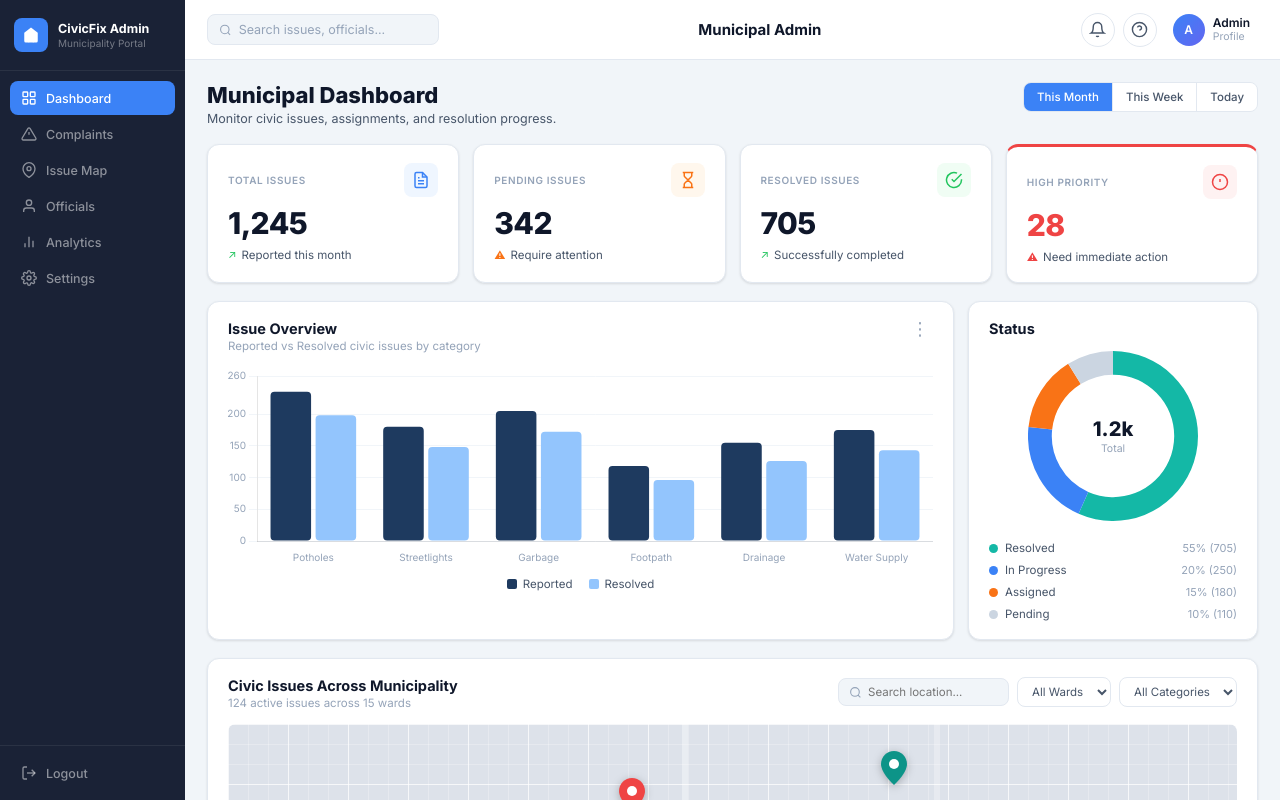
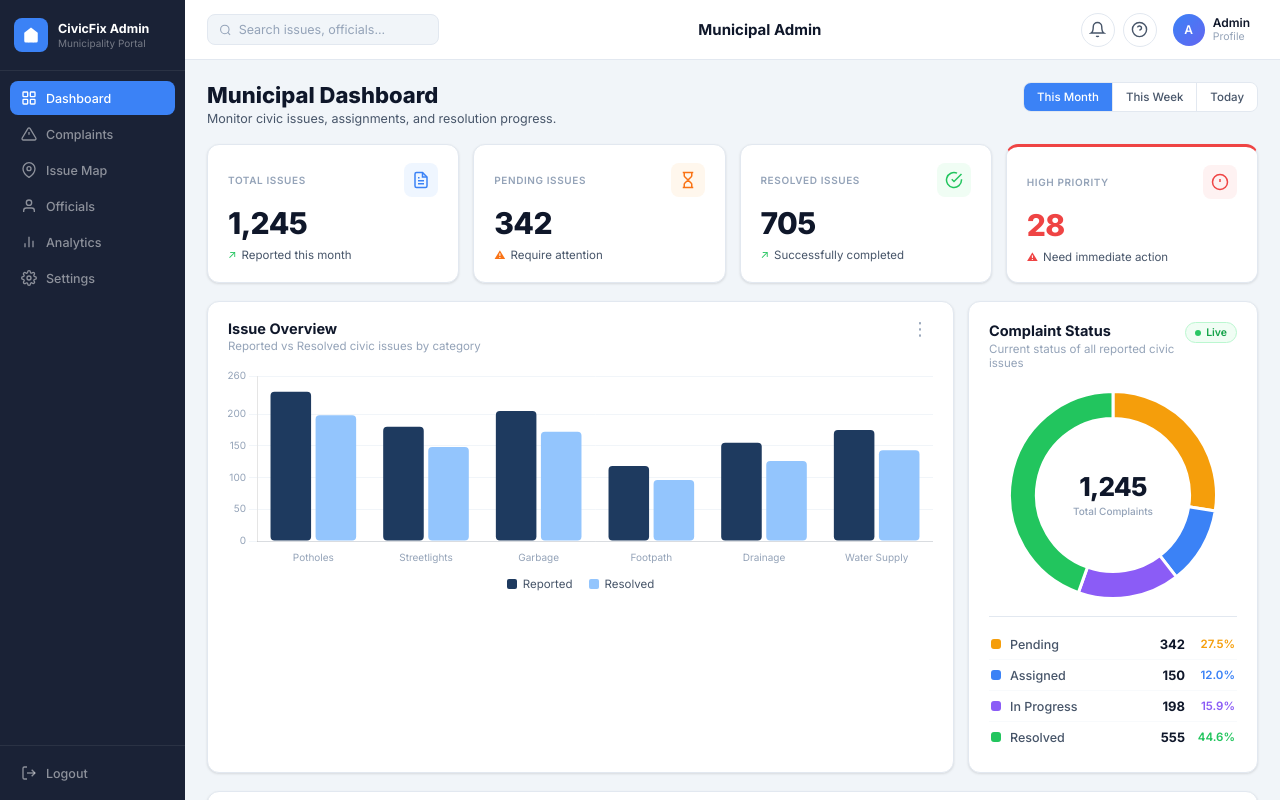
Before and after one commit to Sivanesan-cloud/Municipal-webpage, a React (Vite) app in the folder client/: page / in a window 1280 px wide. Shown: the top 800 px of the page. Built offline with nearby package versions, Linux system fonts and the light colour scheme.

Commit message:
create official page

```diff
--- /dev/null
+++ b/client/src/components/ComplaintStatus.jsx
@@ -0,0 +1,93 @@
+import { Doughnut } from "react-chartjs-2";
+import { Chart as ChartJS, ArcElement, Tooltip } from "chart.js";
+
+ChartJS.register(ArcElement, Tooltip);
+
+const TOTAL = 1245;
+
+const STATUS_DATA = [
+  { label: "Pending",     value: 342, color: "#f59e0b", track: "#fffbeb" },
+  { label: "Assigned",    value: 150, color: "#3b82f6", track: "#eff6ff" },
+  { label: "In Progress", value: 198, color: "#8b5cf6", track: "#f5f3ff" },
+  { label: "Resolved",    value: 555, color: "#22c55e", track: "#f0fdf4" },
+];
+
+const donutData = {
+  labels: STATUS_DATA.map(s => s.label),
+  datasets: [{
+    data: STATUS_DATA.map(s => s.value),
+    backgroundColor: STATUS_DATA.map(s => s.color),
+    hoverBackgroundColor: STATUS_DATA.map(s => s.color),
+    borderWidth: 3,
+    borderColor: "#ffffff",
+    hoverOffset: 8,
+  }],
+};
+
+const donutOptions = {
+  responsive: true,
+  maintainAspectRatio: false,
+  cutout: "74%",
+  plugins: {
+    legend: { display: false },
+    tooltip: {
+      backgroundColor: "#0f172a",
+      titleColor: "#fff",
+      bodyColor: "#94a3b8",
+      padding: 10,
+      cornerRadius: 8,
+      callbacks: {
+        label: (ctx) =>
+          `  ${ctx.label}: ${ctx.parsed.toLocaleString()} (${((ctx.parsed / TOTAL) * 100).toFixed(1)}%)`,
+      },
+    },
+  },
+  animation: { animateRotate: true, animateScale: false, duration: 900 },
+};
+
+const ComplaintStatus = () => (
+  <div className="cs-card">
+    {/* Header */}
+    <div className="cs-header">
+      <div>
+        <h2 className="cs-title">Complaint Status</h2>
+        <p className="cs-subtitle">Current status of all reported civic issues</p>
+      </div>
+      <span className="cs-badge">Live</span>
+    </div>
+
+    {/* Donut Chart */}
+    <div className="cs-chart-wrap">
+      <div className="cs-donut-outer">
+        <Doughnut data={donutData} options={donutOptions} />
+        <div className="cs-center-text">
+          <span className="cs-center-num">
+            {TOTAL.toLocaleString()}
+          </span>
+          <span className="cs-center-label">Total Complaints</span>
+        </div>
+      </div>
+    </div>
+
+    {/* Legend */}
+    <div className="cs-legend">
+      {STATUS_DATA.map(s => {
+        const pct = ((s.value / TOTAL) * 100).toFixed(1);
+        return (
+          <div key={s.label} className="cs-legend-row">
+            <div className="cs-legend-left">
+              <span className="cs-dot" style={{ background: s.color }} />
+              <span className="cs-legend-name">{s.label}</span>
+            </div>
+            <div className="cs-legend-right">
+              <span className="cs-legend-count">{s.value.toLocaleString()}</span>
+              <span className="cs-legend-pct" style={{ color: s.color }}>{pct}%</span>
+            </div>
+          </div>
+        );
+      })}
+    </div>
+  </div>
+);
+
+export default ComplaintStatus;
--- a/client/src/index.css
+++ b/client/src/index.css
@@ -368,3 +368,160 @@ body {
 .action-btn:hover { background: var(--page-bg); transform: translateY(-1px); box-shadow: var(--shadow); }
 .action-btn.primary { background: #0f172a; color: white; border-color: #0f172a; }
 .action-btn.primary:hover { background: #1e293b; }
+
+/* ── COMPLAINT STATUS CARD ── */
+.cs-card {
+  background: var(--card-bg);
+  border-radius: var(--radius);
+  border: 1px solid var(--border);
+  box-shadow: var(--shadow);
+  padding: 20px;
+  display: flex;
+  flex-direction: column;
+}
+
+.cs-header {
+  display: flex;
+  align-items: flex-start;
+  justify-content: space-between;
+  margin-bottom: 16px;
+}
+
+.cs-title {
+  font-size: 14.5px;
+  font-weight: 700;
+  color: var(--text-dark);
+  margin: 0;
+}
+
+.cs-subtitle {
+  font-size: 11.5px;
+  color: var(--text-light);
+  margin-top: 3px;
+}
+
+.cs-badge {
+  display: inline-flex;
+  align-items: center;
+  gap: 5px;
+  padding: 3px 9px;
+  background: #f0fdf4;
+  color: #16a34a;
+  border: 1px solid #bbf7d0;
+  border-radius: 999px;
+  font-size: 10.5px;
+  font-weight: 600;
+  flex-shrink: 0;
+}
+
+.cs-badge::before {
+  content: '';
+  width: 6px; height: 6px;
+  background: #22c55e;
+  border-radius: 50%;
+  display: inline-block;
+  animation: cs-pulse 2s infinite;
+}
+
+@keyframes cs-pulse {
+  0%, 100% { opacity: 1; }
+  50%       { opacity: 0.35; }
+}
+
+.cs-chart-wrap {
+  display: flex;
+  justify-content: center;
+  align-items: center;
+  padding: 4px 0 16px;
+}
+
+.cs-donut-outer {
+  position: relative;
+  width: 210px;
+  height: 210px;
+}
+
+.cs-center-text {
+  position: absolute;
+  inset: 0;
+  display: flex;
+  flex-direction: column;
+  align-items: center;
+  justify-content: center;
+  pointer-events: none;
+}
+
+.cs-center-num {
+  font-size: 26px;
+  font-weight: 800;
+  letter-spacing: -0.03em;
+  color: var(--text-dark);
+  line-height: 1.1;
+}
+
+.cs-center-label {
+  font-size: 10px;
+  color: var(--text-light);
+  font-weight: 500;
+  margin-top: 4px;
+  text-align: center;
+}
+
+.cs-legend {
+  display: flex;
+  flex-direction: column;
+  border-top: 1px solid var(--border);
+  padding-top: 12px;
+  gap: 0;
+}
+
+.cs-legend-row {
+  display: flex;
+  align-items: center;
+  justify-content: space-between;
+  padding: 7px 2px;
+  border-bottom: 1px solid #f8fafc;
+  transition: background .1s;
+}
+
+.cs-legend-row:last-child { border-bottom: none; }
+.cs-legend-row:hover { background: #fafbfc; border-radius: 6px; }
+
+.cs-legend-left {
+  display: flex;
+  align-items: center;
+  gap: 9px;
+}
+
+.cs-dot {
+  width: 10px; height: 10px;
+  border-radius: 3px;
+  flex-shrink: 0;
+}
+
+.cs-legend-name {
+  font-size: 12.5px;
+  font-weight: 500;
+  color: var(--text-medium);
+}
+
+.cs-legend-right {
+  display: flex;
+  align-items: center;
+  gap: 10px;
+}
+
+.cs-legend-count {
+  font-size: 13px;
+  font-weight: 700;
+  color: var(--text-dark);
+  min-width: 30px;
+  text-align: right;
+}
+
+.cs-legend-pct {
+  font-size: 11.5px;
+  font-weight: 600;
+  min-width: 40px;
+  text-align: right;
+}
--- a/client/src/pages/Dashboard.jsx
+++ b/client/src/pages/Dashboard.jsx
@@ -8,6 +8,7 @@ import {
 import Sidebar from "../components/Sidebar";
 import Navbar from "../components/Navbar";
 import StatCard from "../components/StatCard";
+import ComplaintStatus from "../components/ComplaintStatus";
 
 ChartJS.register(CategoryScale, LinearScale, BarElement, Title, Tooltip, Legend, ArcElement);
 
@@ -163,30 +164,8 @@ const Dashboard = () => {
               </div>
             </div>
 
-            {/* Donut Chart */}
-            <div className="card status-card">
-              <div className="card-title" style={{ marginBottom: 4 }}>Status</div>
-              <div className="donut-wrapper">
-                <div style={{ position: "relative", height: 170, width: 170, margin: "0 auto" }}>
-                  <Doughnut data={donutData} options={donutOptions} />
-                  <div className="donut-center">
-                    <div className="donut-value">1.2k</div>
-                    <div className="donut-sub">Total</div>
-                  </div>
-                </div>
-              </div>
-              <div className="status-legend">
-                {statusItems.map(s => (
-                  <div key={s.label} className="status-legend-item">
-                    <div className="sli-left">
-                      <span className="legend-dot" style={{ background: s.color, borderRadius: "50%", width: 9, height: 9 }} />
-                      <span className="sli-label">{s.label}</span>
-                    </div>
-                    <span className="sli-pct">{s.pct} {s.count}</span>
-                  </div>
-                ))}
-              </div>
-            </div>
+            {/* Complaint Status Card */}
+            <ComplaintStatus />
           </div>
 
           {/* Map Section */}
```
Also changed, not shown: client/src/components/StatusBadge.jsx (added, +17 -0 lines).
